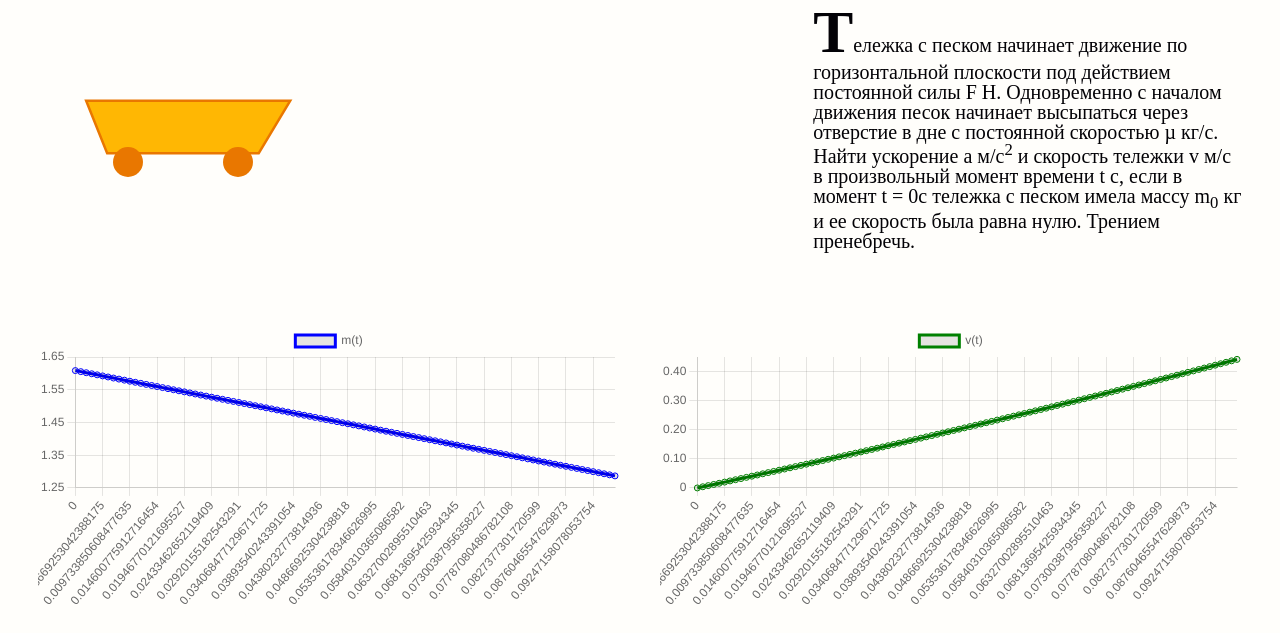
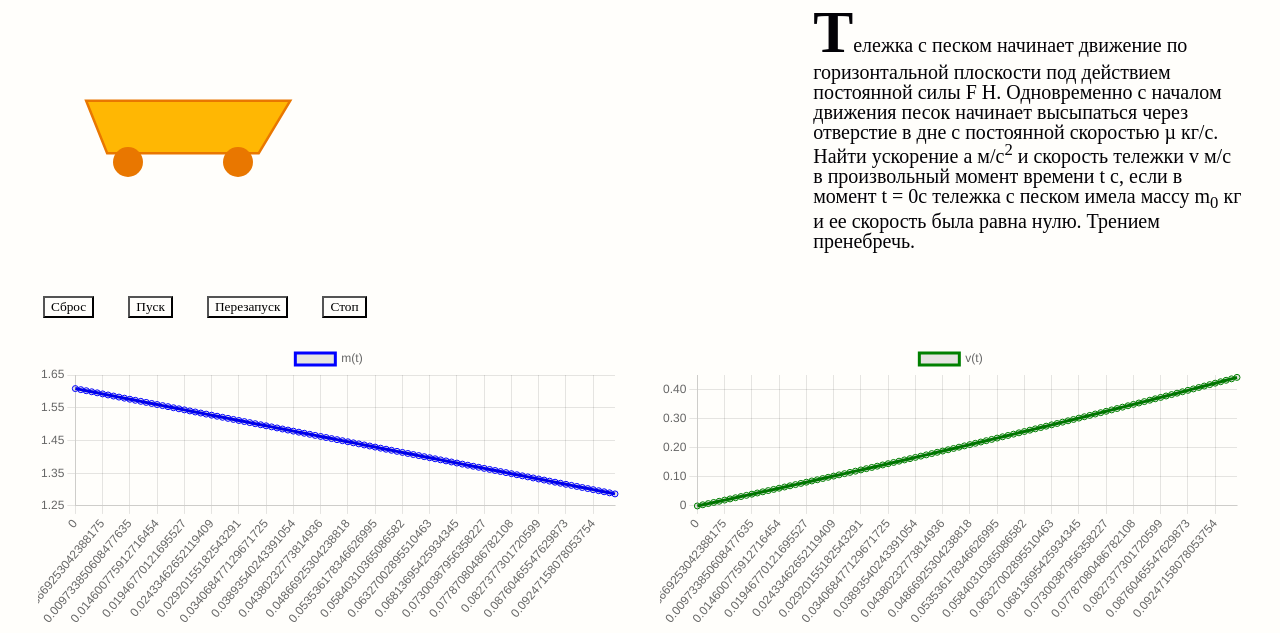
Before and after one commit to Starostina-elena/Physics_project_sand_trolley, a Flask app: page / in a window 1280 px wide. Shown: the part 158-791 px from the top of the page. Run offline with Flask 3, Linux system fonts and the light colour scheme; some web fonts are replaced.

Commit message:
Update index.html

```diff
--- a/templates/index.html
+++ b/templates/index.html
@@ -25,10 +25,18 @@
             Трением пренебречь.
     </div>
     <div class="buttons">
-        <div class="dump_button"></div> <!--кнопка сброс-->
-        <div class="start_button"></div>
-        <div class="reset_button"></div>
-        <div class="stop_button"></div>
+        <div class="dump_button">
+            <button name="dump_button">Cброс</button> <!--кнопка сброс-->
+        </div>
+        <div class="start_button">
+            <button name="start_button">Пуск</button>
+        </div>
+        <div class="reset_button">
+            <button name="reset_button">Перезапуск</button> <!-#TODO: перименовать на что-то норальное-->
+        </div>
+        <div class="stop_button">
+            <button name="stop_button">Стоп</button>
+        </div>
     </div>
     <div class="graphs_block">
         <div class="graph">
```
